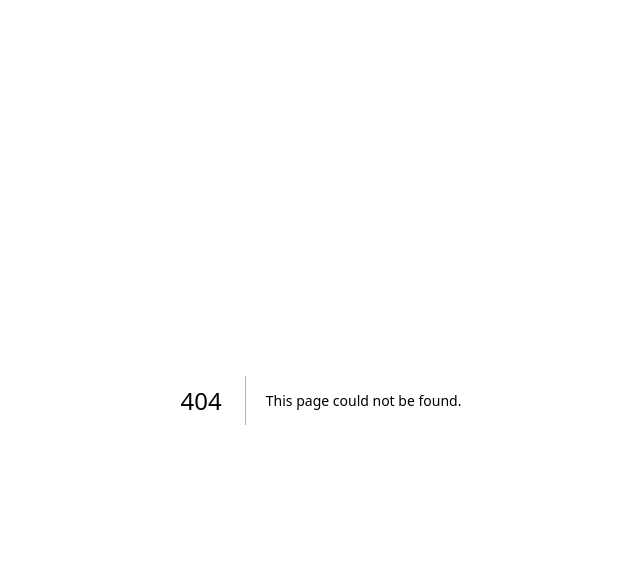
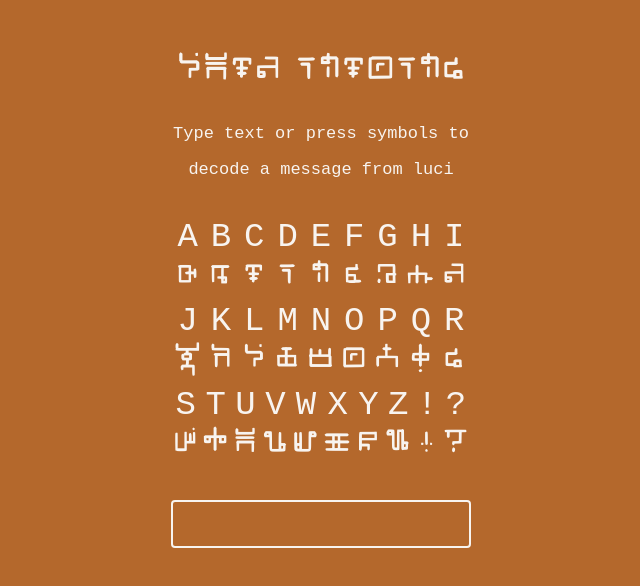
Before and after one commit to gareys/lucipedia, a Next.js app: page /tools/decoder in a window 1280 px wide. Before the commit this address had no page. Shown: the top 586 px of the page, without its empty margins (319-959 px from the left). Built offline with nearby package versions, Linux system fonts and the light colour scheme.

Commit message:
Convert to nextjs app

```diff
--- a/app/globals.css
+++ b/app/globals.css
@@ -6,6 +6,16 @@
   --foreground-rgb: 0, 0, 0;
   --background-start-rgb: 214, 219, 220;
   --background-end-rgb: 255, 255, 255;
+  --main-bg-color: rgb(180 104 44);
+  --main-fg-color: rgb(248 244 240);
+  --main-fg-color-lightened: rgba(248 244 240 0);
+}
+
+@font-face {
+  font-family: LuciV1;
+  font-style: normal;
+  font-weight: normal;
+  src: url(../fonts/LuciV1-Regular.otf);
 }
 
 @media (prefers-color-scheme: dark) {
--- a/app/layout.tsx
+++ b/app/layout.tsx
@@ -5,8 +5,8 @@ import { Inter } from 'next/font/google'
 const inter = Inter({ subsets: ['latin'] })
 
 export const metadata: Metadata = {
-  title: 'Create Next App',
-  description: 'Generated by create next app',
+  title: 'Lucipedia',
+  description: "A wiki and various tools for learning about Sam Spratt's Luci paintings.",
 }
 
 export default function RootLayout({
--- /dev/null
+++ b/app/tools/decoder/Legend.tsx
@@ -0,0 +1,36 @@
+
+const FIRST_9_CHARS = 'ABCDEFGHI'.split('');
+const SECOND_9_CHARS = 'JKLMNOPQR'.split('')
+const LAST_CHARS = 'STUVWXYZ!?'.split('');
+
+const CHARS_ARRAYS = [FIRST_9_CHARS, SECOND_9_CHARS, LAST_CHARS];
+
+type LegendProps = {
+  handleLetterClick: (letter: string) => void;
+}
+
+export default function Legend({ handleLetterClick }: LegendProps) {
+  return CHARS_ARRAYS.map((charArr) =>
+    <table key={`${charArr.join('')}-table`} className="table-auto" width="300">
+      <tr>
+        {charArr.map((letter) => (
+          <td key={`alphabet-${letter}`} className="alphabet" width={300 / charArr.length}>
+            {letter}
+          </td>
+        ))}
+      </tr>
+      <tr>
+        {charArr.map((letter) => (
+          <td
+            key={`lucibet-${letter}`}
+            className="lucibet"
+            width={300 / charArr.length}
+            onClick={() => handleLetterClick(letter)}
+          >
+            {letter}
+          </td>
+        ))}
+      </tr>
+    </table>
+  )
+}
--- /dev/null
+++ b/app/tools/decoder/page.tsx
@@ -0,0 +1,50 @@
+'use client'
+import dynamic from 'next/dynamic'
+import { useState } from "react";
+import "./styles.css";
+
+const NoSSRLegend = dynamic(() => import('./Legend'), { ssr: false })
+
+export default function Encoder() {
+  const [revealedText, setRevealedText] = useState("");
+  const [revealTitle, setRevealTitle] = useState(false);
+
+  function handleChange(e: React.ChangeEvent<HTMLInputElement>) {
+    setRevealedText(e.target.value);
+  }
+
+  function handleLetterClick(letter: string) {
+    setRevealedText((prev) => `${prev}${letter}`);
+  }
+
+  function handleClear() {
+    setRevealedText('');
+  }
+
+  function handleTitleClick() {
+    setRevealTitle((prev) => !prev);
+  }
+
+  return (
+    <div className="App">
+      <h1 onClick={handleTitleClick} id={revealTitle ? "reveal-title" : ""}>
+        Luci Decoder
+      </h1>
+      <h2>Type text or press symbols to decode a message from luci</h2>
+      <div id="legend">
+        <NoSSRLegend handleLetterClick={handleLetterClick} />
+      </div>
+      <div id="decoder-wrapper">
+        <input
+          id="decoder"
+          autoFocus
+          type="text"
+          onChange={handleChange}
+          value={revealedText}
+        />
+        {!!revealedText.length && <button onClick={handleClear} id="clear">✕</button>}
+      </div>
+      {!!revealedText.length && <div id="reveal">{revealedText}</div>}
+    </div>
+  );
+}
--- /dev/null
+++ b/app/tools/decoder/styles.css
@@ -0,0 +1,117 @@
+html {
+  align-items: center;
+  display: flex;
+  justify-content: center;
+}
+
+body {
+  background: var(--main-bg-color);
+  color: var(--main-fg-color);
+  font-size: 30px;
+  font-weight: light;
+  line-height: 36px;
+  text-rendering: optimizeLegibility;
+  text-size-adjust: 100%;
+  width: 300px;
+}
+
+h1,
+h2 {
+  font-weight: inherit;
+}
+
+.App {
+  align-items: center;
+  display: flex;
+  flex-direction: column;
+  text-align: center;
+}
+
+#decoder {
+  background: var(--main-bg-color);
+  border: 2px solid var(--main-fg-color);
+  border-radius: 4px;
+  color: var(--main-fg-color);
+  font-size: 40px;
+  margin-top: 20px;
+  outline: 0;
+  padding: 5px 25px 5px 5px;
+  width: 300px;
+}
+
+h1 {
+  font-size: 56px;
+  margin-bottom: 30px;
+  margin-top: 50px;
+  cursor: pointer;
+}
+
+h2 {
+  font-size: 17px;
+  width: 300px;
+}
+
+#reveal {
+  font-size: 20px;
+  margin-top: 30px;
+}
+
+h2,
+#reveal,
+.alphabet,
+#reveal-title {
+  font-family: "Courier New", Courier, monospace;
+}
+
+#reveal-title {
+  font-size: 40px;
+}
+
+h1,
+#decoder,
+.lucibet {
+  font-family: "LuciV1", "Courier New", Courier, monospace;
+}
+
+.alphabet {
+  font-size: 34px;
+}
+
+.lucibet {
+  cursor: pointer;
+  font-size: 50px;
+  letter-spacing: 1px;
+  padding: 0 1px 10px 1px;
+  -webkit-touch-callout: none;
+  -webkit-user-select: none;
+  -khtml-user-select: none;
+  -moz-user-select: none;
+  -ms-user-select: none;
+  user-select: none;
+}
+
+.lucibet:hover {
+  opacity: 0.7;
+  transition: all 0s linear 0s;
+}
+
+#legend {
+  display: flex;
+  flex-direction: column;
+  justify-content: center;
+  align-items: center;
+  margin-bottom: 10px;
+  margin-top: 30px;
+}
+
+#decoder-wrapper {
+  position: relative;
+  width: min-content;
+}
+
+#clear {
+  position: absolute;
+  right: 10px;
+  top: 25px;
+  font-size: 15px;
+}
--- a/next.config.js
+++ b/next.config.js
@@ -1,4 +1,14 @@
 /** @type {import('next').NextConfig} */
-const nextConfig = {}
+const nextConfig = {
+  async redirects() {
+    return [
+      {
+        source: '/',
+        destination: '/tools/decoder',
+        permanent: true,
+      },
+    ]
+  },
+}
 
 module.exports = nextConfig
```
Also changed, not shown: app/tools/encoder/page.tsx (added), fonts/LuciV1-Regular.otf (added).
